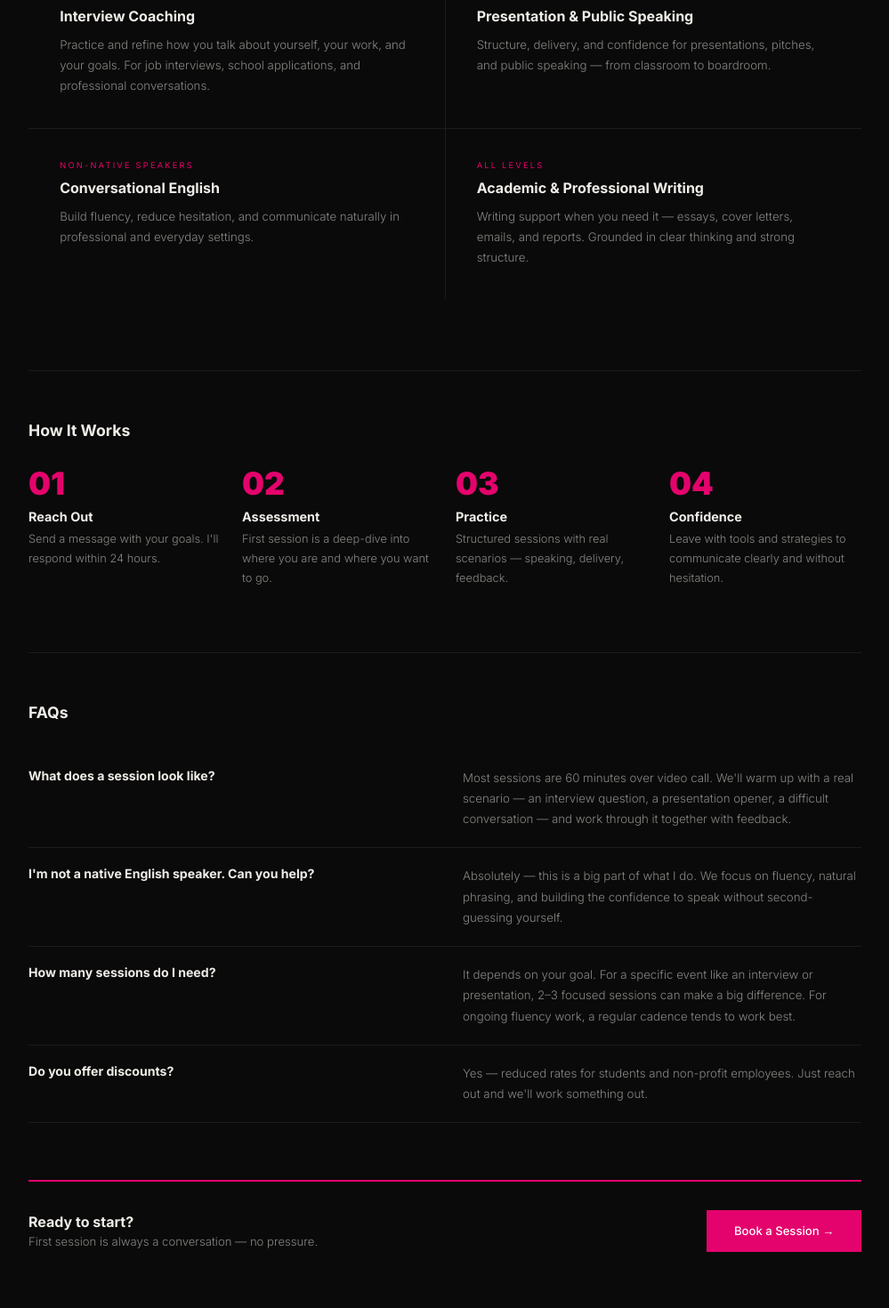
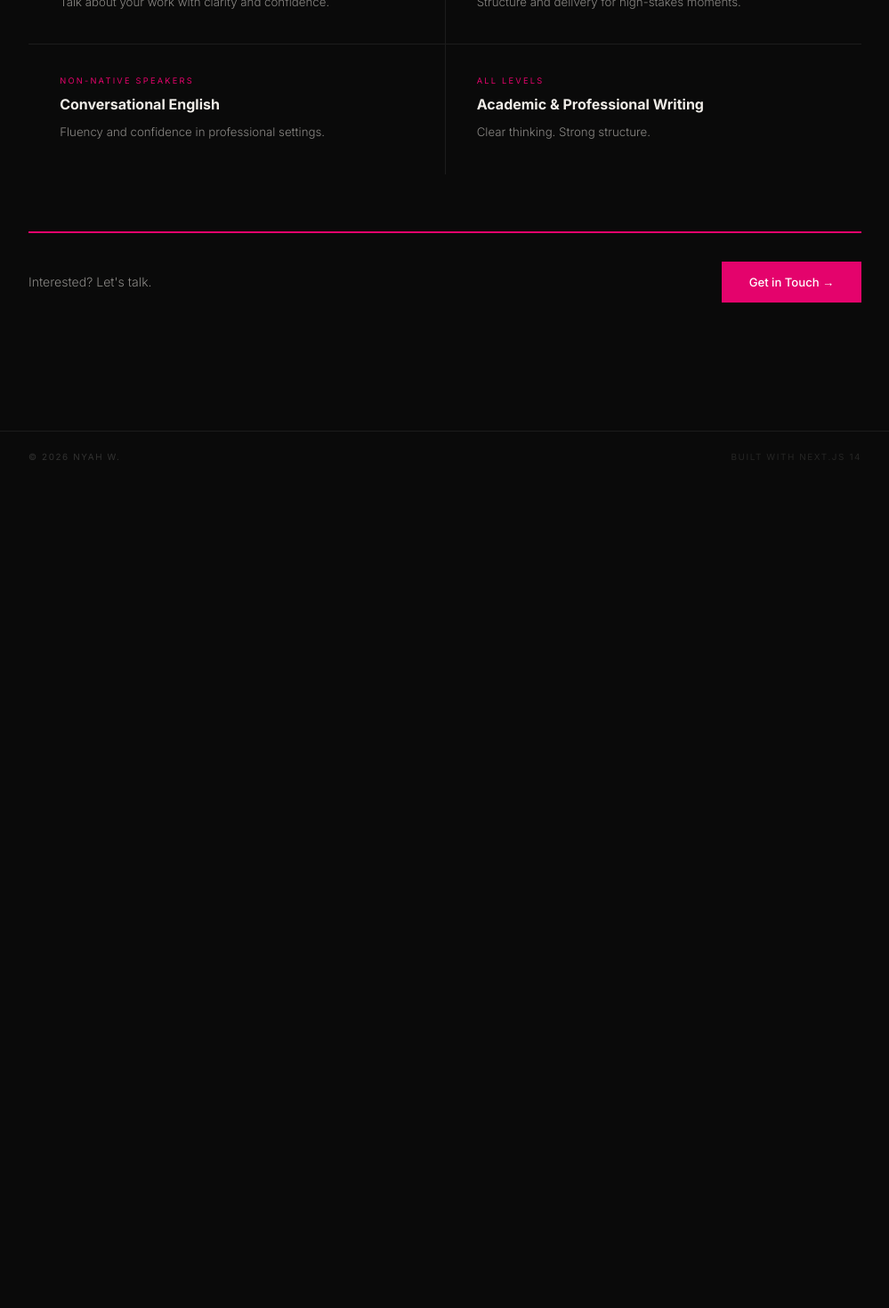
Before and after one commit to Nware4/nyah-portfolio, a Next.js app: page /tutoring in a window 1280 px wide. Shown: the part 560-2030 px from the top of the page at 89% size, without its empty margins (140-1139 px from the left). After the commit the page ends 1102 px from the top, so only its background shows below. Built offline with nearby package versions, Linux system fonts and the light colour scheme.

Commit message:
streamline all pages

```diff
--- a/app/tutoring/page.tsx
+++ b/app/tutoring/page.tsx
@@ -1,159 +1,38 @@
 import Link from "next/link";
 import { P, FG, M, B, BG } from "../lib/tokens";
 
-
 const services = [
-  {
-    title: "Interview Coaching",
-    audience: "Early career · Career changers",
-    body: "Practice and refine how you talk about yourself, your work, and your goals. For job interviews, school applications, and professional conversations.",
-  },
-  {
-    title: "Presentation & Public Speaking",
-    audience: "Students · Professionals",
-    body: "Structure, delivery, and confidence for presentations, pitches, and public speaking — from classroom to boardroom.",
-  },
-  {
-    title: "Conversational English",
-    audience: "Non-native speakers",
-    body: "Build fluency, reduce hesitation, and communicate naturally in professional and everyday settings.",
-  },
-  {
-    title: "Academic & Professional Writing",
-    audience: "All levels",
-    body: "Writing support when you need it — essays, cover letters, emails, and reports. Grounded in clear thinking and strong structure.",
-  },
-];
-
-const faqs = [
-  {
-    q: "What does a session look like?",
-    a: "Most sessions are 60 minutes over video call. We'll warm up with a real scenario — an interview question, a presentation opener, a difficult conversation — and work through it together with feedback.",
-  },
-  {
-    q: "I'm not a native English speaker. Can you help?",
-    a: "Absolutely — this is a big part of what I do. We focus on fluency, natural phrasing, and building the confidence to speak without second-guessing yourself.",
-  },
-  {
-    q: "How many sessions do I need?",
-    a: "It depends on your goal. For a specific event like an interview or presentation, 2–3 focused sessions can make a big difference. For ongoing fluency work, a regular cadence tends to work best.",
-  },
-  {
-    q: "Do you offer discounts?",
-    a: "Yes — reduced rates for students and non-profit employees. Just reach out and we'll work something out.",
-  },
+  { title: "Interview Coaching",               audience: "Early career · Career changers", body: "Talk about your work with clarity and confidence." },
+  { title: "Presentation & Public Speaking",   audience: "Students · Professionals",       body: "Structure and delivery for high-stakes moments." },
+  { title: "Conversational English",           audience: "Non-native speakers",             body: "Fluency and confidence in professional settings." },
+  { title: "Academic & Professional Writing",  audience: "All levels",                     body: "Clear thinking. Strong structure." },
 ];
 
 export default function Tutoring() {
   return (
     <div style={{ paddingTop: "8rem", paddingBottom: "7rem" }}>
-
-      <h1 style={{
-        fontSize: "clamp(3.5rem, 8vw, 6rem)", fontWeight: 900,
-        letterSpacing: "-0.03em", lineHeight: 0.92,
-        color: FG, marginBottom: "0.75rem",
-      }}>
+      <h1 style={{ fontSize: "clamp(3.5rem, 8vw, 6rem)", fontWeight: 900, letterSpacing: "-0.03em", lineHeight: 0.92, color: FG, marginBottom: "0.75rem" }}>
         Comm.<br /><span style={{ color: P }}>Tutoring.</span>
       </h1>
       <div style={{ width: 56, height: 3, background: P, marginBottom: "1.5rem" }} />
-
-      <p style={{
-        fontSize: "0.88rem", lineHeight: 1.85, color: M,
-        fontWeight: 300, maxWidth: 520, marginBottom: "4rem",
-      }}>
-        My strength is oral communication — helping people find their voice, speak with clarity,
-        and show up confidently in high-stakes conversations. I also work on writing and overall
-        communication skills, but spoken expression is where I do my best work.
+      <p style={{ fontSize: "0.95rem", lineHeight: 1.85, color: M, fontWeight: 300, maxWidth: 420, marginBottom: "4rem" }}>
+        Helping people communicate clearly in interviews, presentations, and professional settings.
       </p>
-
-      {/* Service cards */}
-      <div style={{ display: "grid", gridTemplateColumns: "1fr 1fr", gap: 1, background: B, marginBottom: "5rem" }}>
+      <div style={{ display: "grid", gridTemplateColumns: "1fr 1fr", gap: 1, background: B, marginBottom: "4rem" }}>
         {services.map((s) => (
           <div key={s.title} style={{ background: BG, padding: "2.2rem" }}>
-            <div style={{
-              fontSize: "0.58rem", letterSpacing: "0.24em",
-              textTransform: "uppercase", color: P, marginBottom: "0.65rem",
-            }}>
-              {s.audience}
-            </div>
-            <div style={{ fontSize: "1rem", fontWeight: 700, color: FG, marginBottom: "0.65rem" }}>
-              {s.title}
-            </div>
-            <p style={{ fontSize: "0.83rem", lineHeight: 1.75, color: M, fontWeight: 300, margin: 0 }}>
-              {s.body}
-            </p>
+            <div style={{ fontSize: "0.58rem", letterSpacing: "0.24em", textTransform: "uppercase", color: P, marginBottom: "0.65rem" }}>{s.audience}</div>
+            <div style={{ fontSize: "1rem", fontWeight: 700, color: FG, marginBottom: "0.65rem" }}>{s.title}</div>
+            <p style={{ fontSize: "0.83rem", lineHeight: 1.75, color: M, fontWeight: 300, margin: 0 }}>{s.body}</p>
           </div>
         ))}
       </div>
-
-      {/* How it works */}
-      <div style={{ borderTop: `1px solid ${B}`, paddingTop: "3.5rem", marginBottom: "4.5rem" }}>
-        <div style={{ fontSize: "1.1rem", fontWeight: 700, color: FG, marginBottom: "2rem" }}>
-          How It Works
-        </div>
-        <div style={{ display: "grid", gridTemplateColumns: "repeat(4, 1fr)", gap: "1.5rem" }}>
-          {[
-            { num: "01", title: "Reach Out",  body: "Send a message with your goals. I'll respond within 24 hours." },
-            { num: "02", title: "Assessment", body: "First session is a deep-dive into where you are and where you want to go." },
-            { num: "03", title: "Practice",   body: "Structured sessions with real scenarios — speaking, delivery, feedback." },
-            { num: "04", title: "Confidence", body: "Leave with tools and strategies to communicate clearly and without hesitation." },
-          ].map((step) => (
-            <div key={step.num}>
-              <div style={{
-                fontSize: "2.2rem", fontWeight: 900, color: P,
-                lineHeight: 1, marginBottom: "0.65rem",
-              }}>
-                {step.num}
-              </div>
-              <div style={{ fontSize: "0.9rem", fontWeight: 700, color: FG, marginBottom: "0.4rem" }}>
-                {step.title}
-              </div>
-              <p style={{ fontSize: "0.8rem", lineHeight: 1.7, color: M, fontWeight: 300, margin: 0 }}>
-                {step.body}
-              </p>
-            </div>
-          ))}
-        </div>
-      </div>
-
-      {/* FAQs */}
-      <div style={{ borderTop: `1px solid ${B}`, paddingTop: "3.5rem", marginBottom: "4rem" }}>
-        <div style={{ fontSize: "1.1rem", fontWeight: 700, color: FG, marginBottom: "2rem" }}>FAQs</div>
-        {faqs.map((f, i) => (
-          <div key={i} style={{
-            display: "grid", gridTemplateColumns: "1fr 1fr",
-            gap: "2.5rem", padding: "1.25rem 0",
-            borderBottom: `1px solid ${B}`,
-          }}>
-            <p style={{ fontSize: "0.88rem", fontWeight: 600, color: FG, margin: 0 }}>{f.q}</p>
-            <p style={{ fontSize: "0.83rem", lineHeight: 1.75, color: M, fontWeight: 300, margin: 0 }}>{f.a}</p>
-          </div>
-        ))}
-      </div>
-
-      {/* CTA */}
-      <div style={{
-        borderTop: `2px solid ${P}`, paddingTop: "2rem",
-        display: "flex", justifyContent: "space-between",
-        alignItems: "center", flexWrap: "wrap", gap: "1rem",
-      }}>
-        <div>
-          <div style={{ fontSize: "1rem", fontWeight: 700, color: FG, marginBottom: "0.25rem" }}>
-            Ready to start?
-          </div>
-          <p style={{ fontSize: "0.82rem", color: M, fontWeight: 300, margin: 0 }}>
-            First session is always a conversation — no pressure.
-          </p>
-        </div>
-        <Link href="/contact" style={{
-          display: "inline-flex", alignItems: "center", gap: "0.5rem",
-          fontSize: "0.82rem", fontWeight: 500, padding: "0.82rem 1.8rem",
-          background: P, color: "#fff", border: `2px solid ${P}`,
-        }}>
-          Book a Session →
+      <div style={{ borderTop: `2px solid ${P}`, paddingTop: "2rem", display: "flex", justifyContent: "space-between", alignItems: "center", flexWrap: "wrap", gap: "1rem" }}>
+        <p style={{ fontSize: "0.88rem", color: M, fontWeight: 300, margin: 0 }}>Interested? Let&apos;s talk.</p>
+        <Link href="/contact" style={{ display: "inline-flex", alignItems: "center", gap: "0.5rem", fontSize: "0.82rem", fontWeight: 500, padding: "0.82rem 1.8rem", background: P, color: "#fff", border: `2px solid ${P}` }}>
+          Get in Touch →
         </Link>
       </div>
-
     </div>
   );
 }
```
Also changed, not shown: app/about/page.tsx (+6 -47 lines), app/contact/page.tsx (+13 -49 lines), app/operations/page.tsx (+12 -42 lines), app/page.tsx (+22 -78 lines).
